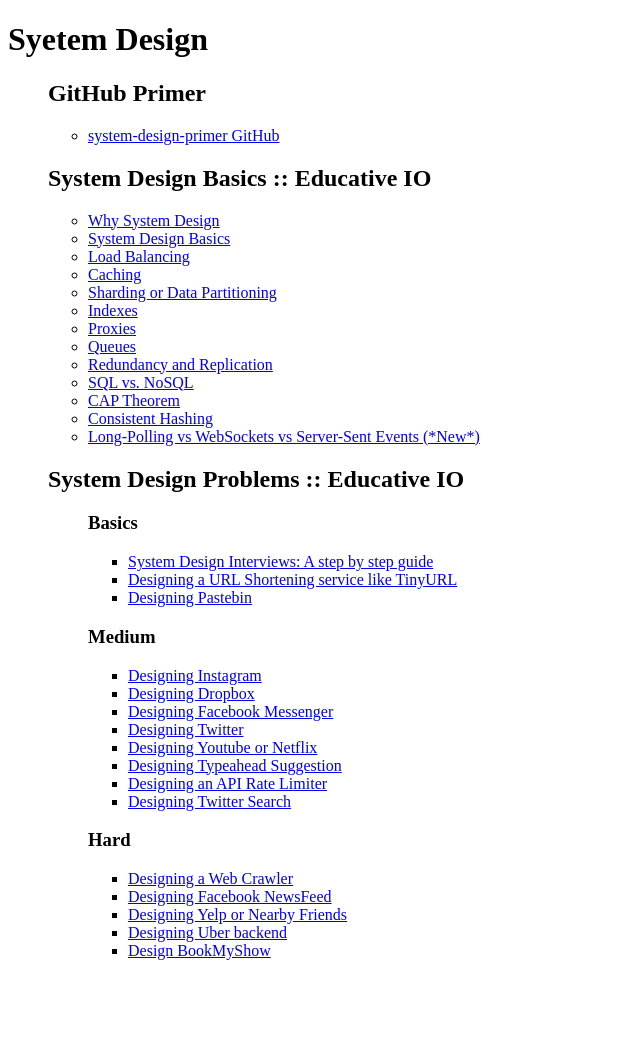
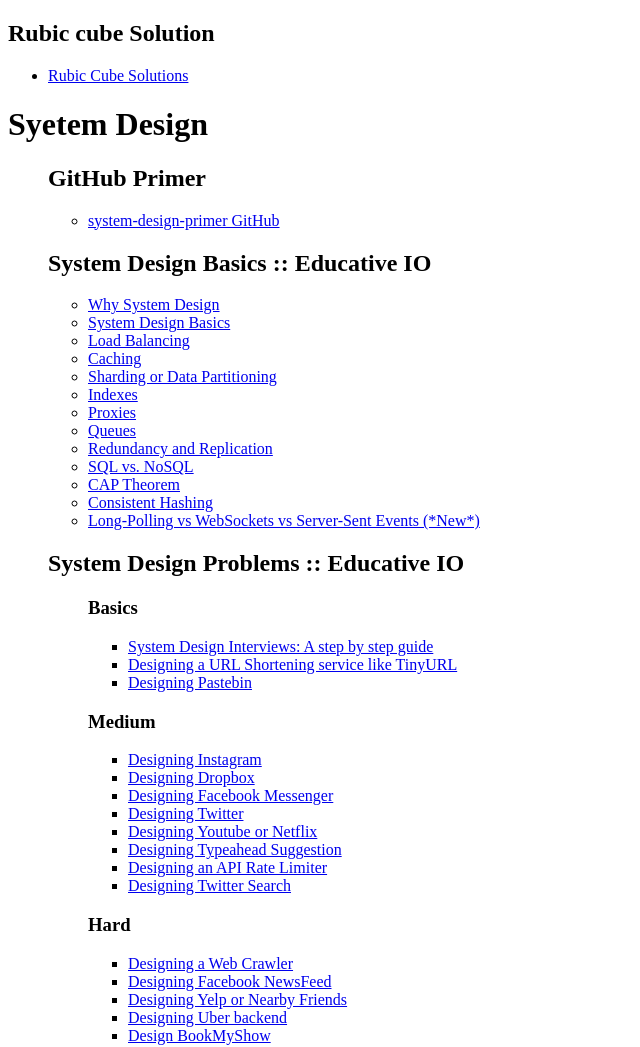
Before and after one commit to sonveer2012/sonveer-interview-guide, a plain HTML site: page index.html in a window 1280 px wide. Shown: the whole page, without its empty margins (0-640 px from the left). Before the commit the page ends 976 px from the top, so only its background shows below. Drawn offline with Linux system fonts and the light colour scheme.

Commit message:
Update index.html
Rubic cube solution

```diff
--- a/index.html
+++ b/index.html
@@ -3,6 +3,10 @@
 <!DOCTYPE html>
 <html>
 <body>
+	<h2> Rubic cube Solution </h2>
+	<ul>
+		<li><a href="http://www.cse.iitm.ac.in/~kalyantv/pdf/Rubix_cube_solution.pdf">Rubic Cube Solutions</a></li>
+	</ul>
 
 <h1>Syetem Design</h1>
 <ul>
```
